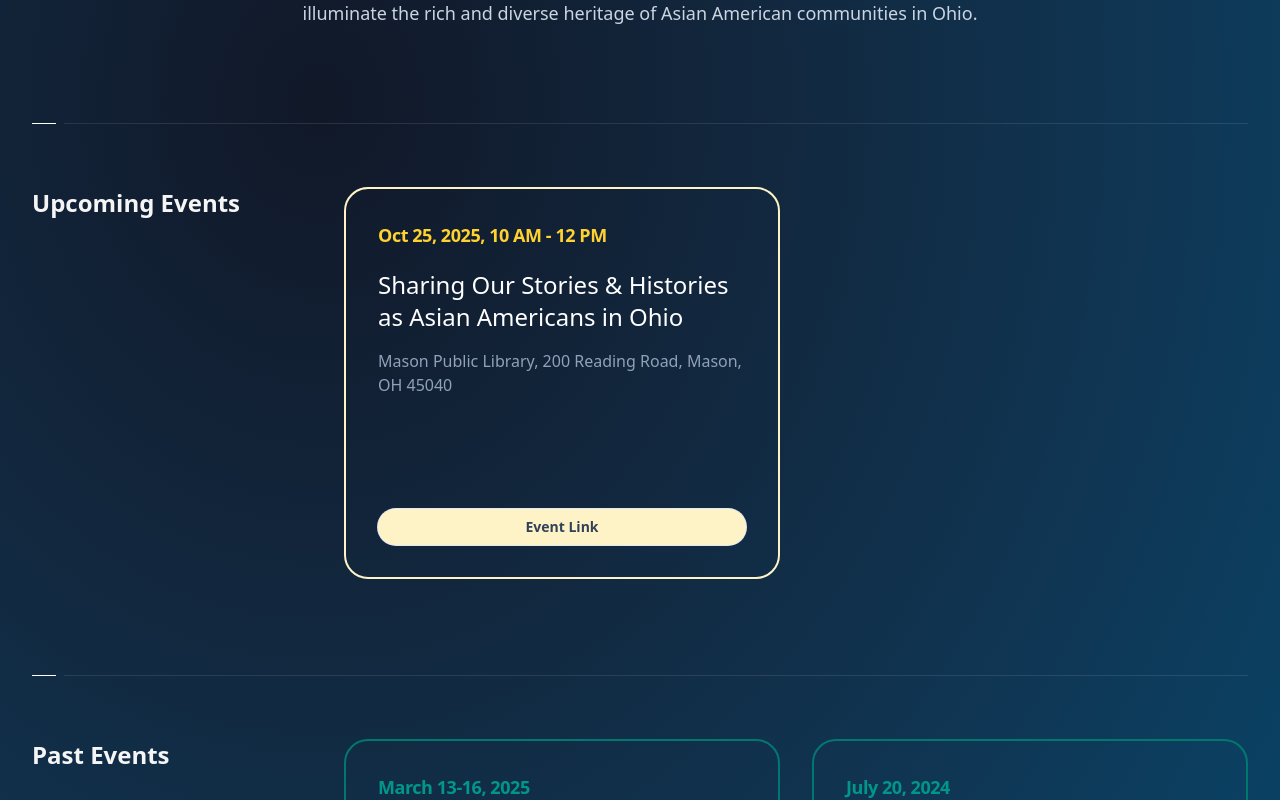
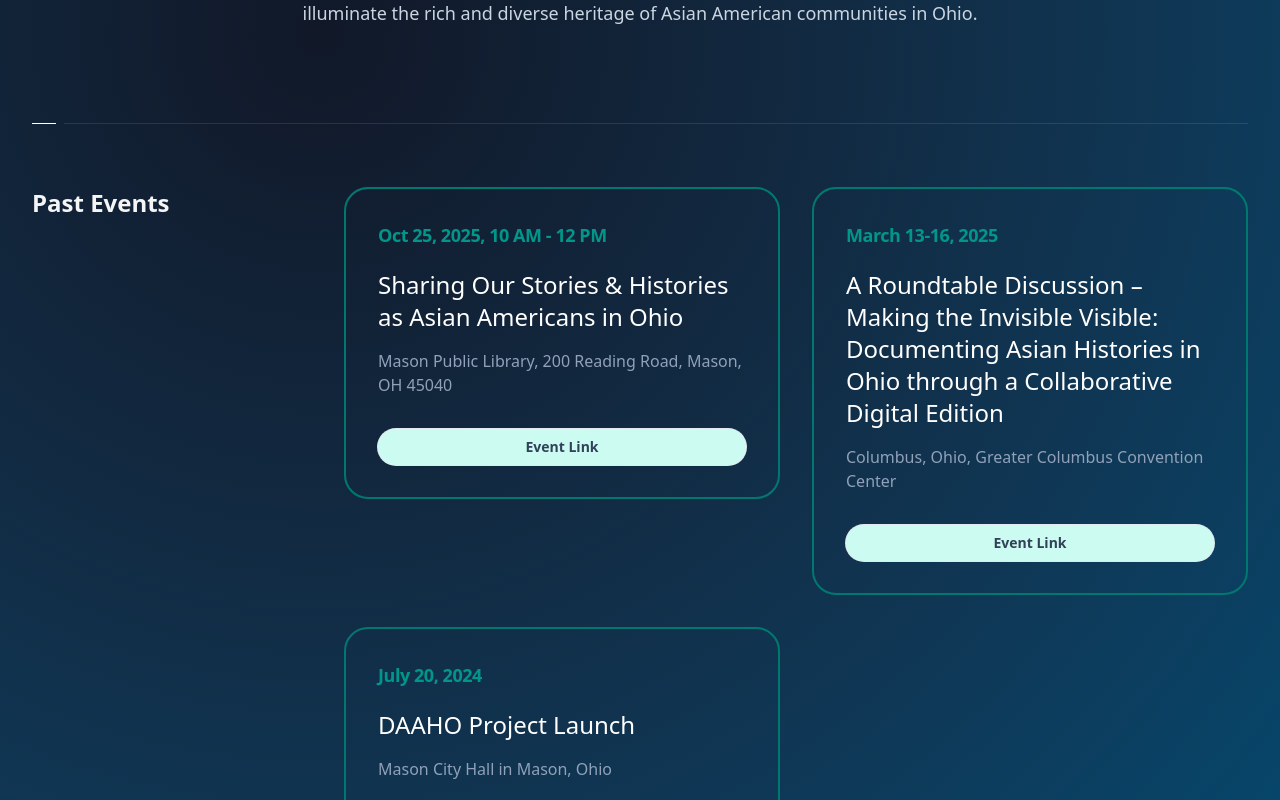
Before and after one commit to Meng-V/daaho, a Next.js app: page / in a window 1280 px wide. Shown: the part 3620-4420 px from the top of the page. Built offline with nearby package versions, Linux system fonts and the light colour scheme.

Commit message:
update past event status

```diff
--- a/app/news/page.tsx
+++ b/app/news/page.tsx
@@ -207,7 +207,7 @@ export default function NewsPage() {
                   <div className="mb-8 p-6 bg-accent rounded-lg border-l-4 border-primary">
                     <h3 className="text-xl font-bold mb-3 flex items-center gap-2">
                       <Calendar className="size-5 text-primary" />
-                      Community Event <span> <Badge className="bg-green-600 text-white mb-1">Upcoming</Badge></span>
+                      Community Event
                     </h3>
                     <p className="text-foreground mb-3 leading-relaxed">
                       {event.communityEvent.description}
--- a/components/Events.tsx
+++ b/components/Events.tsx
@@ -73,7 +73,7 @@ export default async function Events() {
         </div>
 
         <div className="mt-24 space-y-24">
-          {EVENT_LIST.map((group) => (
+          {EVENT_LIST.filter((group) => group.events.length > 0).map((group) => (
             <FadeInStagger key={group.title}>
               <Border as={FadeIn} invert={true} />
               <div className="grid grid-cols-1 gap-6 pt-12 sm:pt-16 lg:grid-cols-4 xl:gap-8">
--- a/constant/StaticInfo.ts
+++ b/constant/StaticInfo.ts
@@ -50,8 +50,13 @@ export const CAROUSEL = [
 
 
 export const UPCOMING_EVENTS = [
-    {
-        group: "upcoming",
+
+
+]
+
+export const PAST_EVENTS = [
+        {
+        group: "past",
         name: "Sharing Our Stories & Histories as Asian Americans in Ohio",
         date: "Oct 25, 2025, 10 AM - 12 PM",
         location: "Mason Public Library, 200 Reading Road, Mason, OH 45040",
@@ -59,10 +64,6 @@ export const UPCOMING_EVENTS = [
         slug: "sharing-stories-2025-exhibit",
         description: 'Connect with members of the local Asian American community, engage in meaningful dialogue about shared experiences, and view the Asian American Experience at Miami University pop-up exhibit.'
     },
-
-]
-
-export const PAST_EVENTS = [
         {
         group: "past",
         name: "A Roundtable Discussion – Making the Invisible Visible: Documenting Asian Histories in Ohio through a Collaborative Digital Edition",
```
